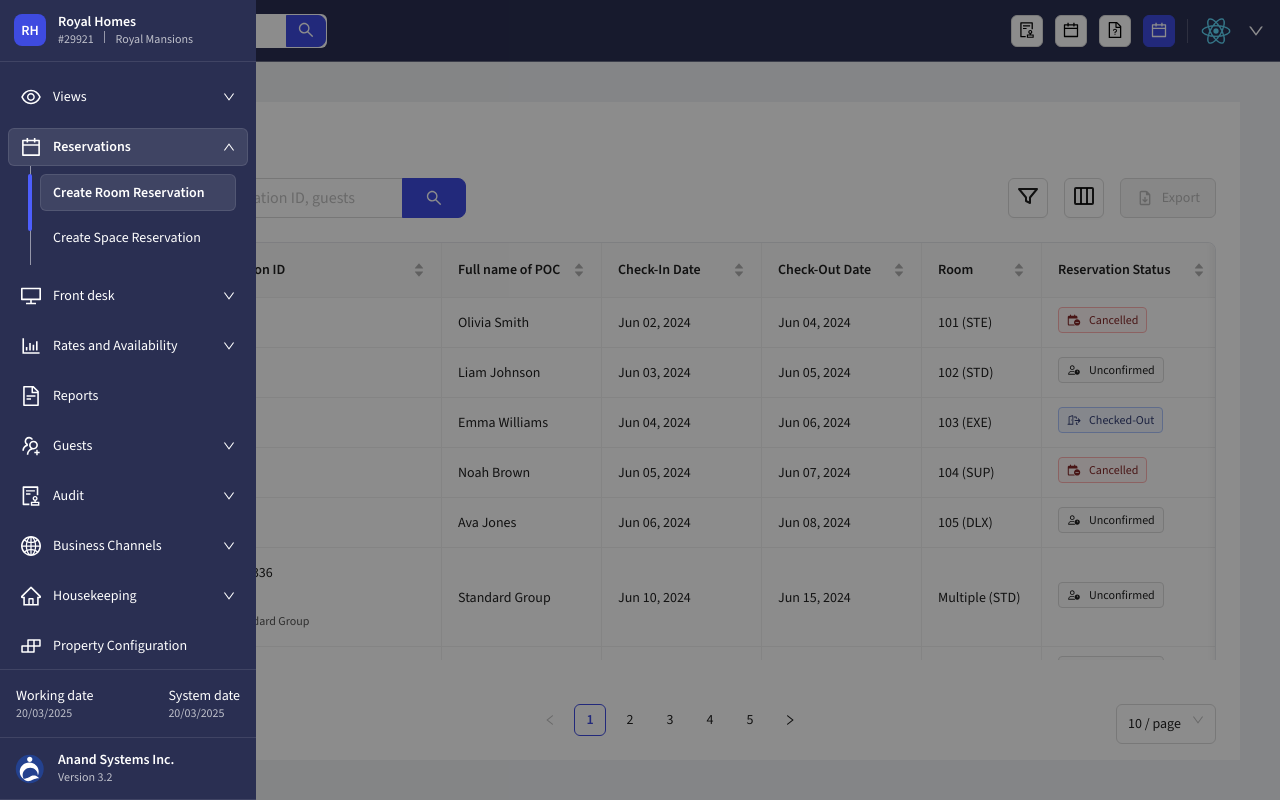
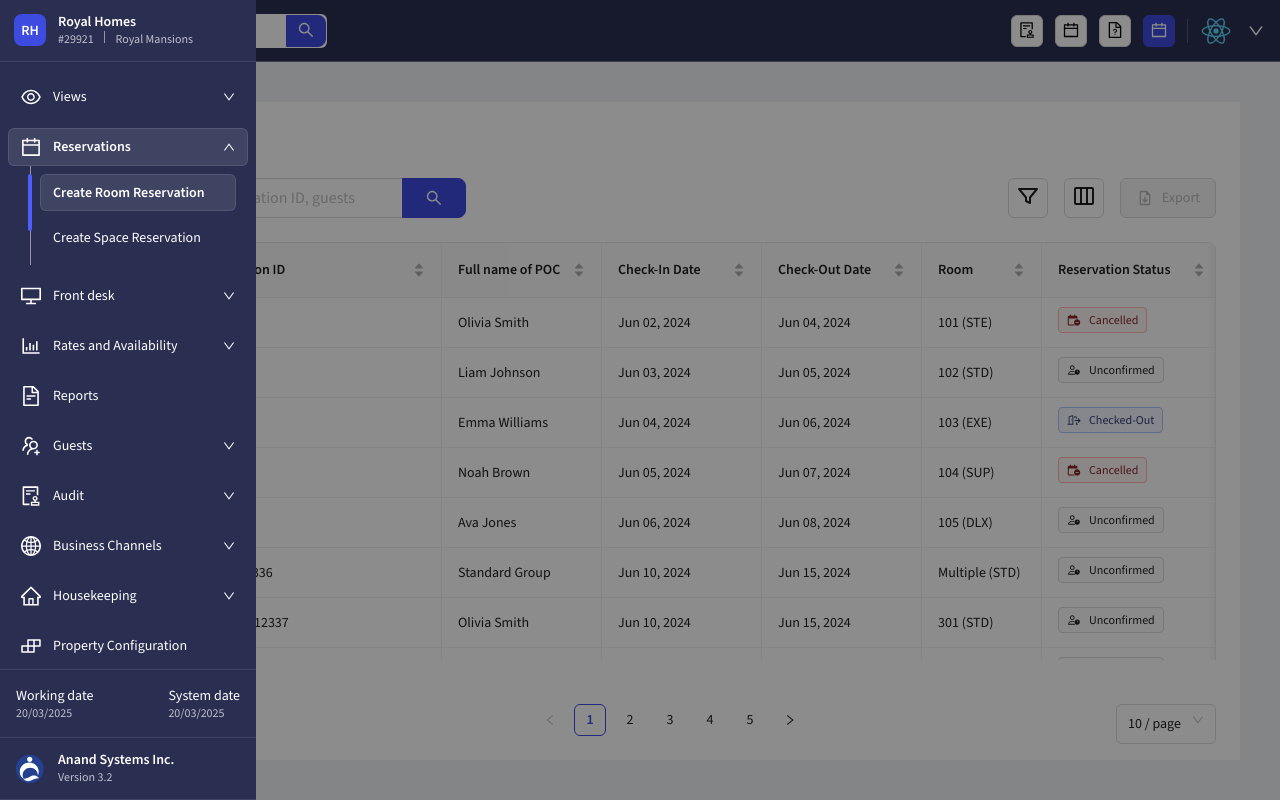
Before and after one commit to yutikaFountane/ASI, a React (Create React App) app: page /batch-folio in a window 1280 px wide. Built offline with nearby package versions, Linux system fonts and the light colour scheme.

Commit message:
Deploy: ensure group name only in tooltip for group rows

```diff
--- a/src/pages/BatchFolio.tsx
+++ b/src/pages/BatchFolio.tsx
@@ -486,11 +486,10 @@ const BatchFolio: React.FC = () => {
               if (record.isParent) {
                 return (
                   <div className="nesting-cell" style={{ display: 'flex', alignItems: 'center' }}>
-                    <GroupIcon style={{ color: '#BFBFBF', marginRight: '16px' }} />
-                    <div>
-                      <span>{text}</span>
-                      <div style={{ fontSize: '12px', color: '#555' }}>{record.pocFullName}</div>
-                    </div>
+                    <Tooltip title={record.pocFullName} placement="top">
+                      <span><GroupIcon style={{ color: '#BFBFBF', marginRight: '16px' }} /></span>
+                    </Tooltip>
+                    <span>{text}</span>
                   </div>
                 );
               }
@@ -623,6 +622,7 @@ const BatchFolio: React.FC = () => {
               <Table
                 columns={columnsWithNesting}
                 dataSource={paginatedRows}
+                rowKey="key"
                 rowSelection={{
                   type: 'checkbox',
                   columnWidth: 56,
@@ -632,7 +632,8 @@ const BatchFolio: React.FC = () => {
                 scroll={{ x: 'max-content', y: 400 }}
                 pagination={false}
                 style={{ marginTop: 24 }}
-                childrenColumnName="nonExistentProperty"
+                expandable={{ showExpandColumn: false, expandedRowRender: undefined }}
+                childrenColumnName={undefined}
                 rowClassName={record => record.isParent ? 'nesting-row-parent' : record.isChild ? 'nesting-row-child' : ''}
               />
             </div>
```
